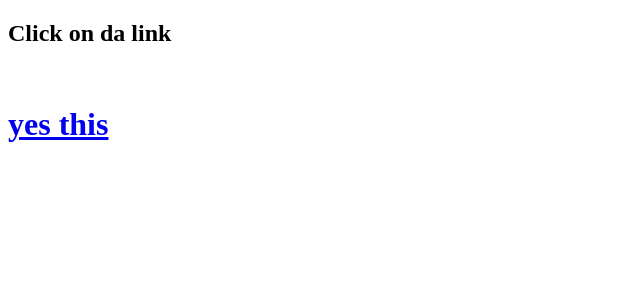
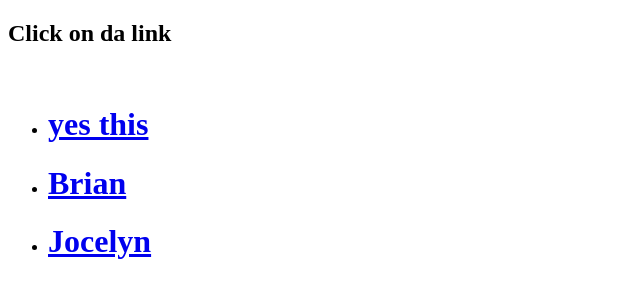
Before and after one commit to garv-32/garv-32.github.io, a plain HTML site: page index.html in a window 1280 px wide. Shown: the whole page, without its empty margins (0-640 px from the left). Drawn offline with Linux system fonts and the light colour scheme.

Commit message:
Update index.html

```diff
--- a/index.html
+++ b/index.html
@@ -6,6 +6,10 @@
 <body>
 <h2>Click on da link</h2>
 <br>
-<a href = "https://sofi.app.link/3uYNOG2F6ib"><h1>yes this</h1></a>
+<ul>
+  <li><a href = "https://sofi.app.link/3uYNOG2F6ib"><h1>yes this</h1></a></li>
+  <li><a href = "https://sofi.app.link/swsfdlgssjb"><h1>Brian</h1></a></li>
+  <li><a href = "https://sofi.app.link/mRr6DB0psjb"><h1>Jocelyn</h1></a></li>
+</ul>
 </body>
 </html>
```
